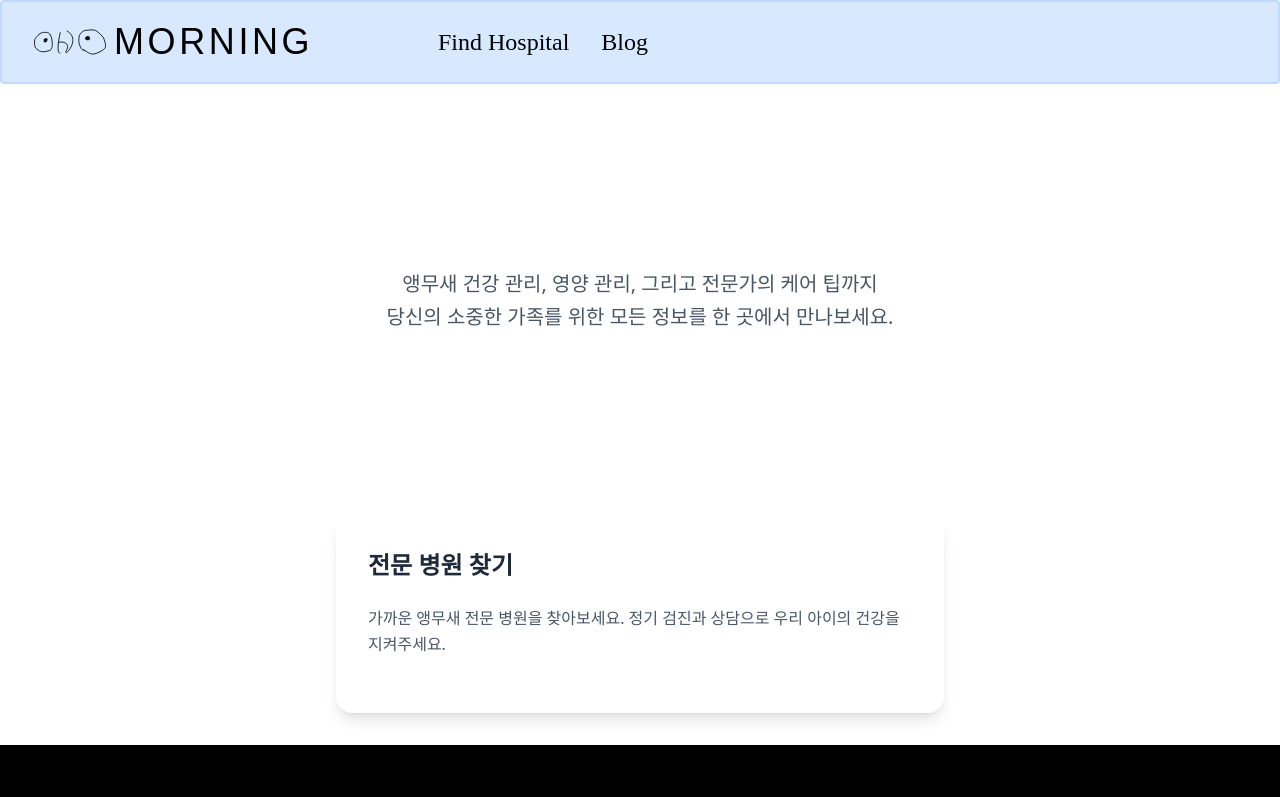
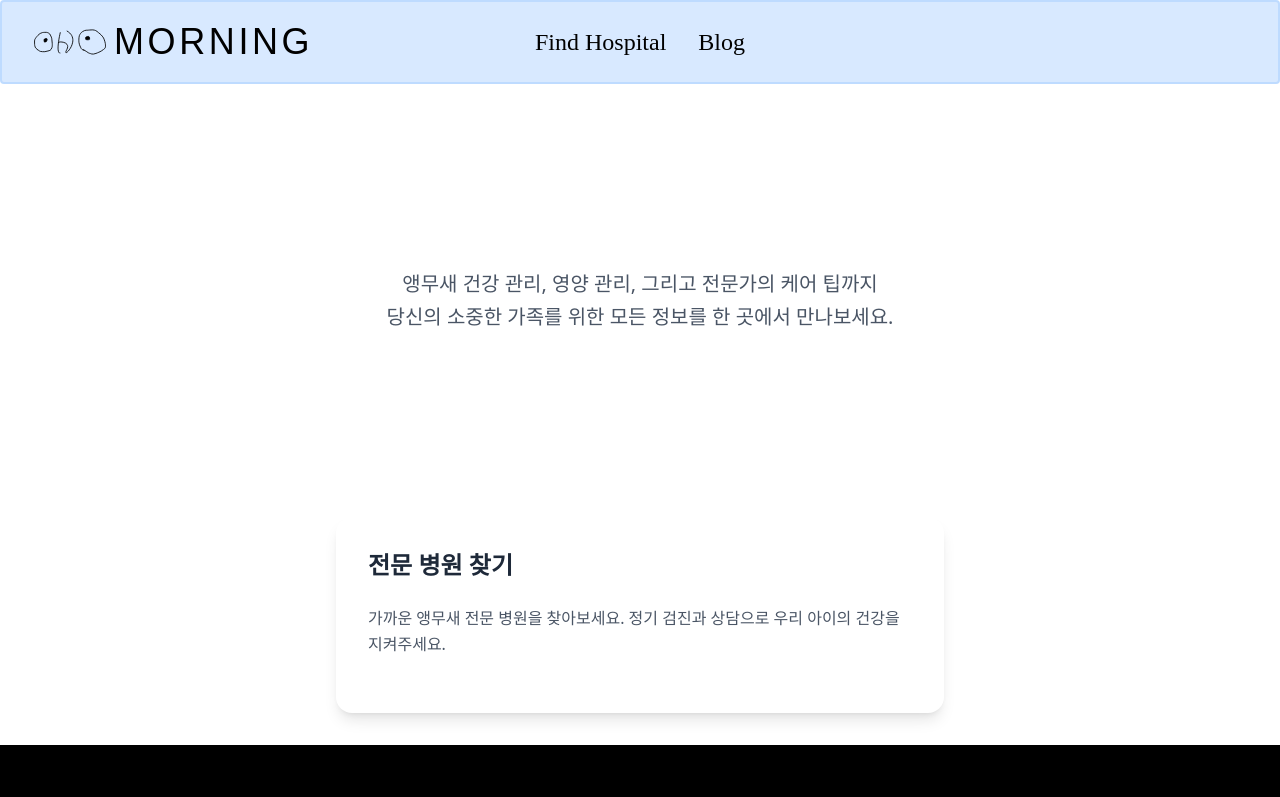
Before and after one commit to Ang-morning/ang-morning-front, a Next.js app: page / in a window 1280 px wide. Shown: the top 797 px of the page. Built offline with nearby package versions, Linux system fonts and the light colour scheme; a web font is replaced by a local one.

Commit message:
fix: minor

```diff
--- a/src/components/Navigation/Navigation.tsx
+++ b/src/components/Navigation/Navigation.tsx
@@ -40,12 +40,14 @@ function DesktopNavigation(props: { className?: string }) {
         <div className="flex-1 justify-start">
           <Logo />
         </div>
+        <div className="flex items-center justify-center">
           <div className="flex items-center gap-8 cursor-pointer select-none flex-1">
             <div className="flex items-center gap-2 cursor-pointer select-none">
               <Link href="/hospital">Find Hospital</Link>
             </div>
             <div className="flex items-center gap-2 cursor-pointer select-none">
               <Link href="/blog">Blog</Link>
+            </div>
           </div>
         </div>
         <div className="flex-1"></div>
```
Lines whose indentation alone changed are shown as unchanged.
